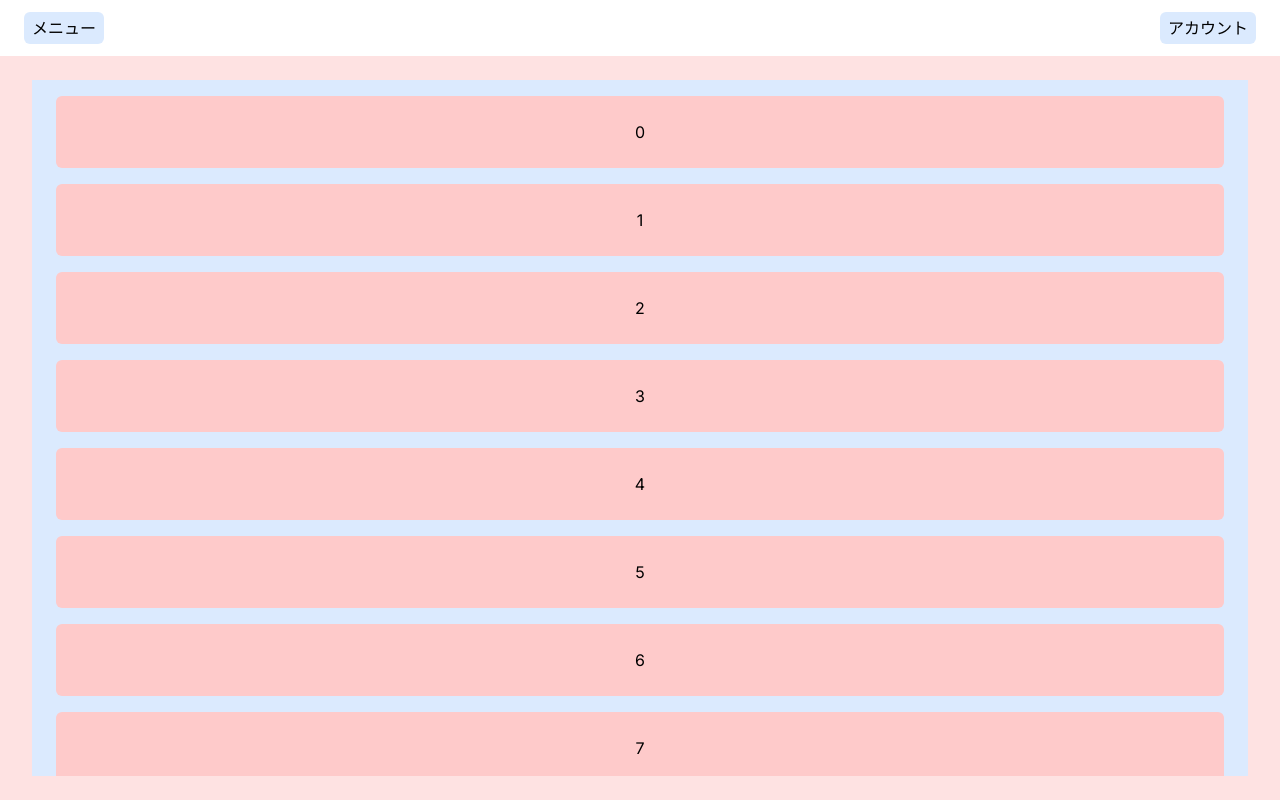
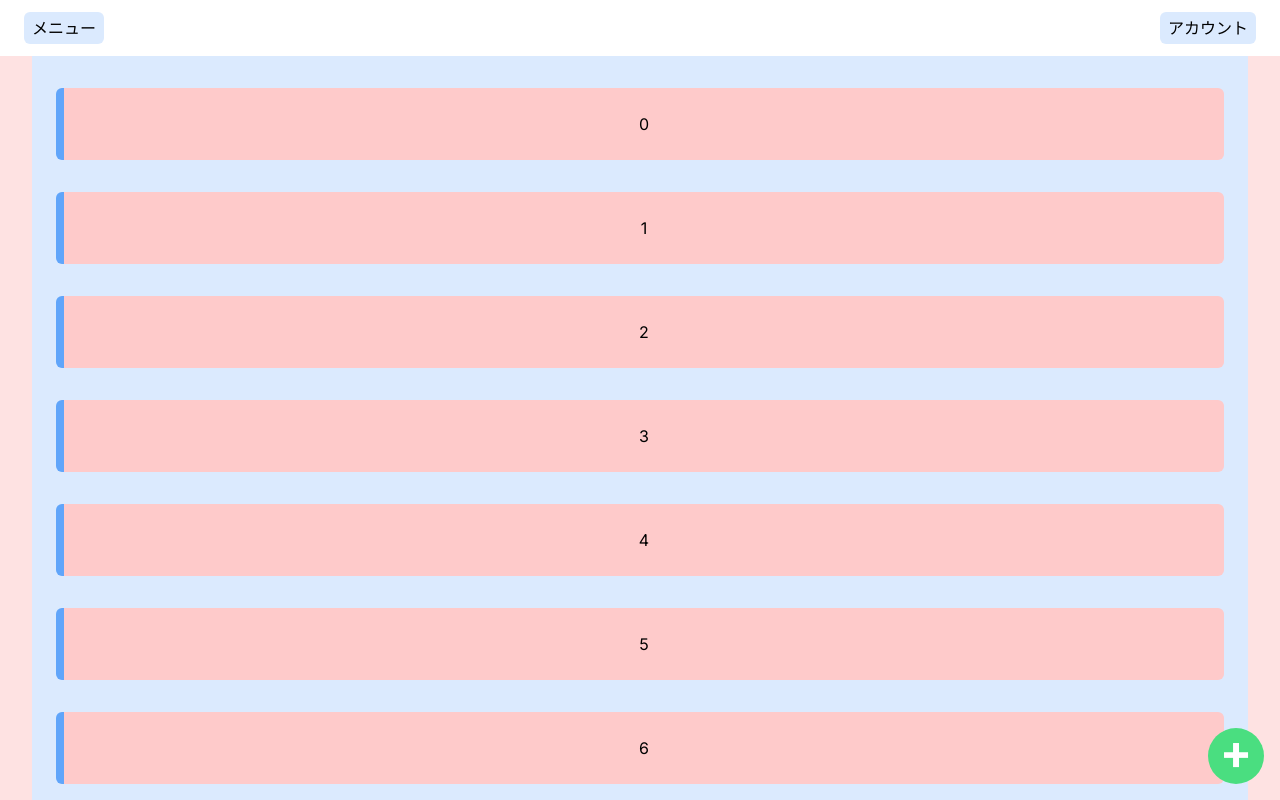
Before and after one commit to katsudon08/karioke_frontend, a Next.js app: page / in a window 1280 px wide. Built offline with nearby package versions, Linux system fonts and the light colour scheme.

Commit message:
create, editページの追加

```diff
--- /dev/null
+++ b/src/app/create/page.tsx
@@ -0,0 +1,9 @@
+const page = () => {
+    return (
+        <div>
+            create
+        </div>
+    );
+}
+
+export default page;
--- /dev/null
+++ b/src/app/edit/page.tsx
@@ -0,0 +1,9 @@
+const page = () => {
+    return (
+        <div>
+            edit
+        </div>
+    );
+}
+
+export default page;
--- a/src/app/layout.tsx
+++ b/src/app/layout.tsx
@@ -19,7 +19,9 @@ export default function RootLayout({
         <html lang="en" className={inter.className}>
             <body className=' min-h-screen min-w-full '>
                 <Home />
-                {children}
+                <div className=" bg-red-100 h-screen w-screen pt-14 px-8 ">
+                    {children}
+                </div>
             </body>
         </html>
     )
--- a/src/app/page.tsx
+++ b/src/app/page.tsx
@@ -1,15 +1,27 @@
+import Link from "next/link";
+
 const page = () => {
     const hairetsu = [...Array(100)].map((v, i) => i)
+
     return (
-        <div className=" bg-red-100 h-screen w-screen pt-20 px-8 pb-6 ">
-            <div className=" bg-blue-100 h-full flex flex-col overflow-y-scroll text-center break-all py-2 px-6 ">
+        <>
+            <div className=" bg-blue-100 h-full flex flex-col overflow-y-scroll text-center break-all py-4 px-6 ">
                 {hairetsu.map((i) => (
-                    <div className=" bg-red-200 grow my-2 py-6 rounded-md ">
+                    <Link href="/edit" className=" bg-red-200 border-l-8 border-blue-400 grow my-4 py-6 rounded-md " >
                         {i}
-                    </div>
+                    </Link>
                 ))}
             </div>
-        </div>
+            <div className=" fixed bottom-4 right-4 ">
+                <Link href="/create" >
+                    <div className=" rounded-full bg-green-400 h-14 w-14 bold text-center align-middle ">
+                        <div className=" font-bold text-5xl text-white ">
+                            +
+                        </div>
+                    </div>
+                </Link>
+            </div>
+        </>
     );
 }
 
--- a/src/components/Header.tsx
+++ b/src/components/Header.tsx
@@ -1,5 +1,3 @@
-import { Visibility } from "@/types";
-
 const Header = ({ handleVisible }: { handleVisible: () => void }) => {
     return (
         <header className=" min-w-full h-14 top-0 left-0 py-2 px-6 fixed z-0 bg-white ">
--- a/src/components/SideBar.tsx
+++ b/src/components/SideBar.tsx
@@ -1,8 +1,8 @@
 import { Visibility } from "@/types";
-import { useState } from "react";
 
 const SideBar = ({ anchorEl, handleInVisible }: { anchorEl: Visibility, handleInVisible: () => void }) => {
     const hairetsu = [...Array(100)].map((v, i) => i)
+
     return (
         <div className={" fixed overflow-y-scroll top-0 left-0 h-screen w-5/12 z-10 py-4 pr-4 pl-2 bg-yellow-100 " + anchorEl}  >
             <div className=" max-h-fit w-full flex mb-2 ">
```
